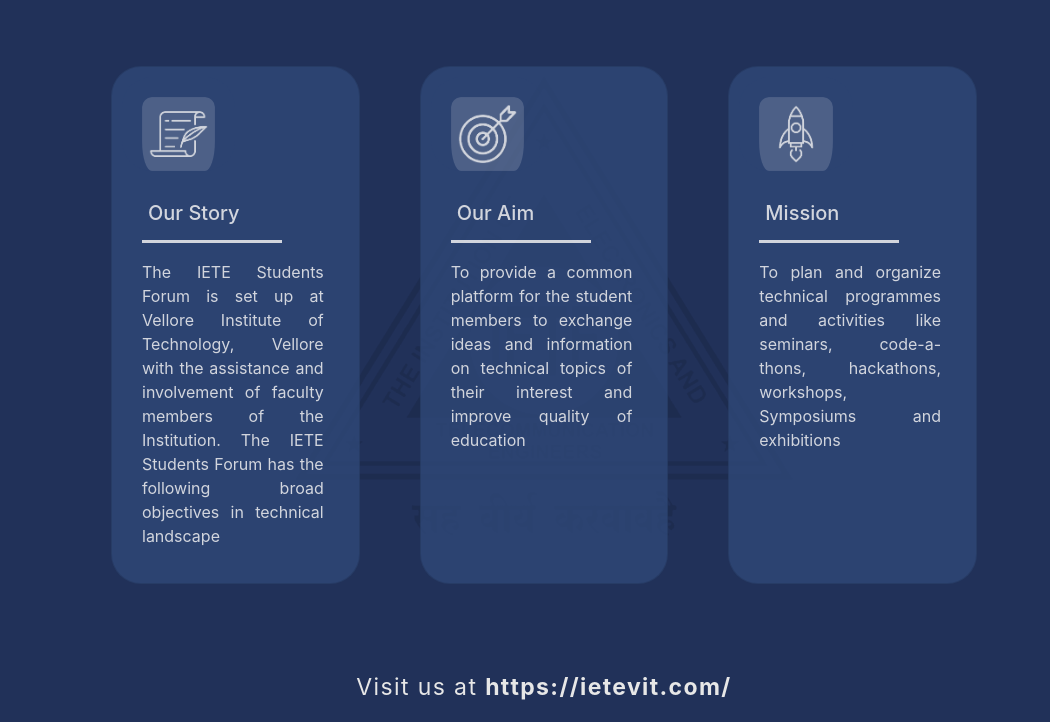
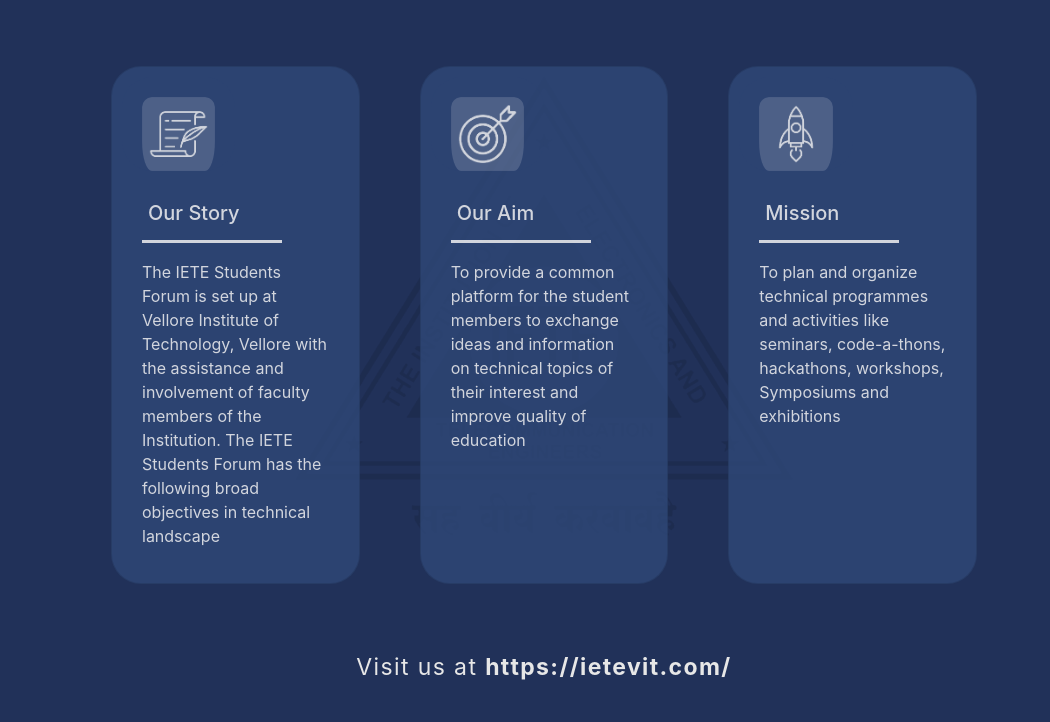
Before and after one commit to AkshaySyal/IETE-Recruitment-Portal, a plain HTML site: page front end/index.html in a window 1280 px wide. Shown: the part 100-822 px from the top of the page, without its empty margins (96-1146 px from the left). Before the commit the page ends 800 px from the top, so only its background shows below. Drawn offline with nearby package versions, Linux system fonts and the light colour scheme.

Commit message:
Update styles.css

```diff
--- a/front end/styles.css
+++ b/front end/styles.css
@@ -97,8 +97,8 @@ body {
 }
 
 .About-Section .card-text{
-  padding: 5px 5px 5px 0px;
-  text-align: justify;
+  padding: 5px 0px 5px 0px;
+  text-align: left;
 }
 
 .About-Section .card-title{
@@ -109,11 +109,7 @@ body {
 
 /*FOOTER SECTION*/
 
-footer {
-  padding: 0% 5% 0%;
-}
-
-.footer-text{
+.footer-content{
 font-style: normal;
 font-weight: normal;
 font-size: 23px;
@@ -125,21 +121,23 @@ text-align: center;
 
 }
 
-.bold-link{
-  display: inline-block;
-  font-weight: 600;
+.footer {
+
+  color: #E7E7E7;
+  height:100px;
+  text-align: center;
+  left: 0px;
+  bottom: 0px;
+  padding-top: 20px;
+  padding-bottom: 20px;
+  width: 100%;
 }
 
-.footer {
-  position: fixed;
-  left: 0;
-  bottom: 0;
-  width: 100%;
-  font-size: 23px;
-line-height: 25px;
-letter-spacing: 0.06em;
-color: #E7E7E7;
-  text-align: center;
+.footer .fixed-bottom{
+  padding-bottom: 20px;
+  background-color: #213159;
+  padding-top: 10px;
+
 }
 
 @media(max-width:770px){
```
